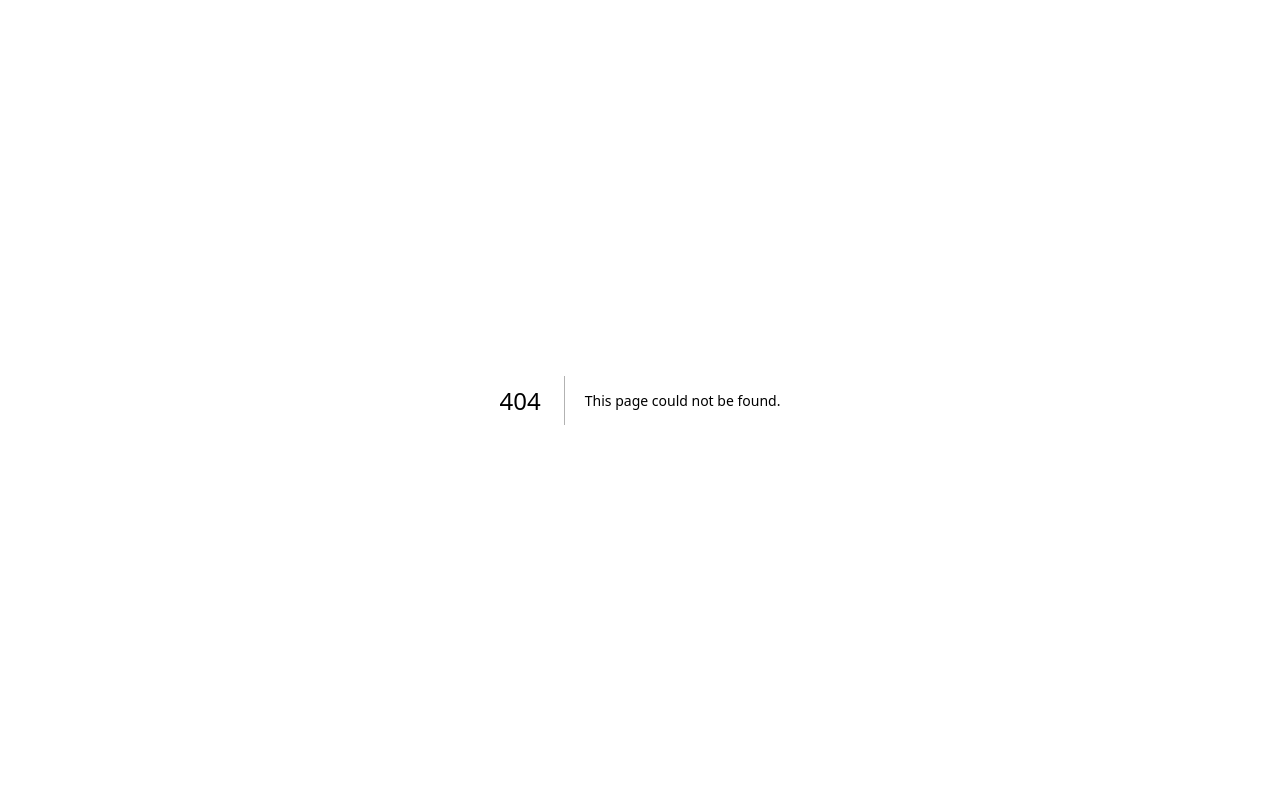
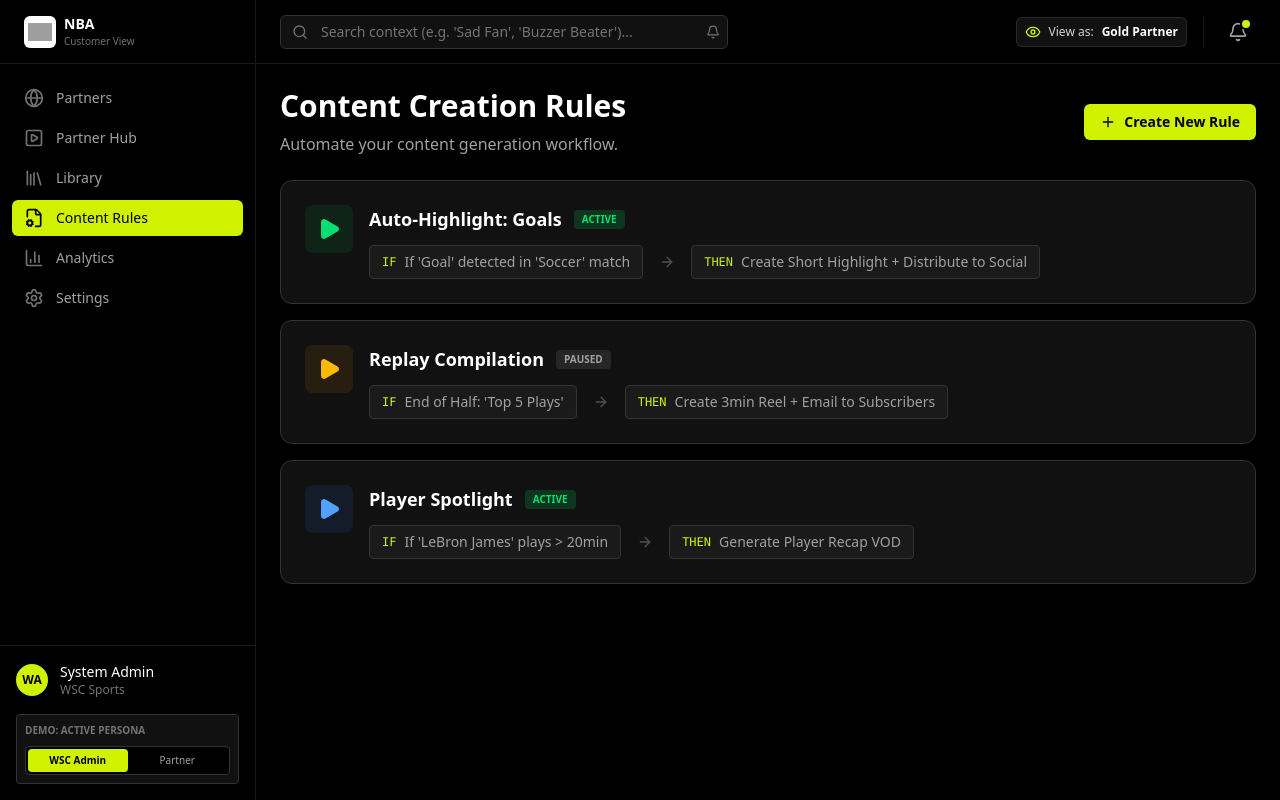
Before and after one commit to itaivelt/WSC_Sports, a Next.js app: page /WSC_Sports/rules in a window 1280 px wide. Before the commit this address had no page. Built offline with nearby package versions, Linux system fonts and the light colour scheme; grey boxes are pictures that could not be loaded.

Commit message:
feat: Implement new pages for content library, rule management, and partner overview, including shared layout and filter components.

```diff
--- a/app/(app)/admin/partners/page.tsx
+++ b/app/(app)/admin/partners/page.tsx
@@ -8,13 +8,14 @@
     const { setSelectedProvider } = useRightsProvider();
 
     const [partners] = useState([
-        { id: 1, name: "NBA", logo: "https://cdn.nba.com/logos/leagues/logo-nba.svg", status: "Active", users: 154, alerts: 2 },
-        { id: 2, name: "Premier League", logo: "https://upload.wikimedia.org/wikipedia/en/f/f2/Premier_League_Logo.svg", status: "Active", users: 89, alerts: 0 },
-        { id: 3, name: "Bundesliga", logo: "https://upload.wikimedia.org/wikipedia/en/d/df/Bundesliga_logo_%282017%29.svg", status: "Maintenance", users: 62, alerts: 1 },
-        { id: 4, name: "La Liga", logo: "https://upload.wikimedia.org/wikipedia/commons/0/0f/LaLiga_logo_2023.svg", status: "Active", users: 105, alerts: 0 },
-        { id: 5, name: "Serie A", logo: "https://upload.wikimedia.org/wikipedia/commons/e/e9/Serie_A_logo_2019.svg", status: "Inactive", users: 12, alerts: 0 },
-        { id: 6, name: "UFC", logo: "https://upload.wikimedia.org/wikipedia/commons/9/92/UFC_Logo.svg", status: "Active", users: 230, alerts: 5 },
-        { id: 7, name: "F1", logo: "https://upload.wikimedia.org/wikipedia/commons/3/33/F1.svg", status: "Active", users: 45, alerts: 0 },
+        { id: 1, name: "FedEx", logo: "https://upload.wikimedia.org/wikipedia/commons/9/9d/FedEx_Express.svg", status: "Active", users: 120, alerts: 0 },
+        { id: 2, name: "ESPN", logo: "https://upload.wikimedia.org/wikipedia/commons/2/2f/ESPN_wordmark.svg", status: "Active", users: 312, alerts: 2 },
+        { id: 3, name: "TNT Sports", logo: "https://upload.wikimedia.org/wikipedia/commons/1/14/TNT_Sports_logo.svg", status: "Active", users: 189, alerts: 0 },
+        { id: 4, name: "State Farm", logo: "https://upload.wikimedia.org/wikipedia/commons/a/a2/State_Farm_logo.svg", status: "Active", users: 56, alerts: 0 },
+        { id: 5, name: "Nike", logo: "https://upload.wikimedia.org/wikipedia/commons/a/a6/Logo_NIKE.svg", status: "Active", users: 450, alerts: 1 },
+        { id: 6, name: "American Express", logo: "https://upload.wikimedia.org/wikipedia/commons/f/fa/American_Express_logo_%282018%29.svg", status: "Active", users: 95, alerts: 0 },
+        { id: 7, name: "Google", logo: "https://upload.wikimedia.org/wikipedia/commons/2/2f/Google_2015_logo.svg", status: "Active", users: 800, alerts: 3 },
+        { id: 8, name: "Beats by Dre", logo: "https://upload.wikimedia.org/wikipedia/commons/1/17/Beats_Electronics_logo.svg", status: "Maintenance", users: 45, alerts: 0 },
     ]);
 
     return (
--- /dev/null
+++ b/app/(app)/library/page.tsx
@@ -0,0 +1,62 @@
+"use client";
+
+import { Search, Filter, Folder, Image, Video, FileText } from "lucide-react";
+
+export default function LibraryPage() {
+    return (
+        <div className="space-y-6">
+            <div className="flex flex-col md:flex-row md:items-center justify-between gap-4">
+                <div>
+                    <h1 className="text-3xl font-extrabold text-white mb-2">Content Library</h1>
+                    <p className="text-neutral-400">Centralized asset management and archive.</p>
+                </div>
+                <div className="flex items-center gap-3">
+                    <div className="relative">
+                        <Search className="absolute left-3 top-1/2 -translate-y-1/2 w-4 h-4 text-neutral-500" />
+                        <input
+                            type="text"
+                            placeholder="Search assets..."
+                            className="bg-[#1a1a1a] border border-[#333] text-white pl-10 pr-4 py-2 rounded-md focus:outline-none focus:border-[#d0f200] w-64 text-sm"
+                        />
+                    </div>
+                </div>
+            </div>
+
+            <div className="grid grid-cols-1 md:grid-cols-4 gap-6">
+                <div className="col-span-1 bg-[#111] p-4 rounded-xl border border-[#333] h-[calc(100vh-200px)]">
+                    <h3 className="font-bold text-white mb-4 flex items-center gap-2">
+                        <Filter className="w-4 h-4" /> Filters
+                    </h3>
+                    <div className="space-y-4 text-sm text-neutral-400">
+                        <div className="space-y-2">
+                            <div className="font-medium text-white">Type</div>
+                            <label className="flex items-center gap-2"><input type="checkbox" className="rounded bg-[#333] border-none" /> Video</label>
+                            <label className="flex items-center gap-2"><input type="checkbox" className="rounded bg-[#333] border-none" /> Image</label>
+                            <label className="flex items-center gap-2"><input type="checkbox" className="rounded bg-[#333] border-none" /> Document</label>
+                        </div>
+                        <div className="space-y-2">
+                            <div className="font-medium text-white">Date</div>
+                            <label className="flex items-center gap-2"><input type="checkbox" className="rounded bg-[#333] border-none" /> Last 24h</label>
+                            <label className="flex items-center gap-2"><input type="checkbox" className="rounded bg-[#333] border-none" /> Last Week</label>
+                        </div>
+                    </div>
+                </div>
+
+                <div className="col-span-3 grid grid-cols-1 sm:grid-cols-2 lg:grid-cols-3 gap-4 auto-rows-min">
+                    {[1, 2, 3, 4, 5, 6].map((i) => (
+                        <div key={i} className="bg-[#1a1a1a] rounded-lg overflow-hidden border border-[#333] hover:border-[#d0f200] transition-colors group cursor-pointer">
+                            <div className="aspect-video bg-neutral-800 relative">
+                                <img src={`https://loremflickr.com/400/225/sports?random=${i}`} className="w-full h-full object-cover" />
+                                <div className="absolute top-2 right-2 bg-black/60 px-1.5 py-0.5 rounded text-[10px] text-white">0:45</div>
+                            </div>
+                            <div className="p-3">
+                                <div className="font-medium text-white text-sm mb-1 truncate">Game Highlight #{i}</div>
+                                <div className="text-xs text-neutral-500">Feb {14 - i}, 2026 • 15 MB</div>
+                            </div>
+                        </div>
+                    ))}
+                </div>
+            </div>
+        </div>
+    );
+}
--- /dev/null
+++ b/app/(app)/rules/page.tsx
@@ -0,0 +1,58 @@
+"use client";
+
+import { Save, Plus, ArrowRight, Video, FileText, Image, Layout, Settings, Play } from "lucide-react";
+
+export default function RulesPage() {
+    return (
+        <div className="space-y-6">
+            <div className="flex flex-col md:flex-row md:items-center justify-between gap-4">
+                <div>
+                    <h1 className="text-3xl font-extrabold text-white mb-2">Content Creation Rules</h1>
+                    <p className="text-neutral-400">Automate your content generation workflow.</p>
+                </div>
+                <div className="flex items-center gap-3">
+                    <button className="bg-[#d0f200] hover:bg-[#badd00] text-black px-4 py-2 rounded-md font-bold text-sm flex items-center transition-colors">
+                        <Plus className="w-4 h-4 mr-2" />
+                        Create New Rule
+                    </button>
+                </div>
+            </div>
+
+            <div className="space-y-4">
+                {[
+                    { id: 1, name: "Auto-Highlight: Goals", status: "Active", condition: "If 'Goal' detected in 'Soccer' match", action: "Create Short Highlight + Distribute to Social" },
+                    { id: 2, name: "Replay Compilation", status: "Paused", condition: "End of Half: 'Top 5 Plays'", action: "Create 3min Reel + Email to Subscribers" },
+                    { id: 3, name: "Player Spotlight", status: "Active", condition: "If 'LeBron James' plays > 20min", action: "Generate Player Recap VOD" },
+                ].map((rule) => (
+                    <div key={rule.id} className="bg-[#111] border border-[#333] rounded-xl p-6 group hover:border-neutral-500 transition-colors cursor-pointer relative overflow-hidden">
+                        <div className="absolute top-0 right-0 p-4 opacity-0 group-hover:opacity-100 transition-opacity">
+                            <Settings className="w-5 h-5 text-neutral-500 hover:text-white" />
+                        </div>
+                        <div className="flex items-start gap-4">
+                            <div className={`p-3 rounded-lg ${rule.id === 1 ? 'bg-green-500/10 text-green-400' : rule.id === 2 ? 'bg-amber-500/10 text-amber-400' : 'bg-blue-500/10 text-blue-400'}`}>
+                                <Play className="w-6 h-6 fill-current" />
+                            </div>
+                            <div className="flex-1">
+                                <div className="flex items-center gap-3 mb-1">
+                                    <h3 className="font-bold text-white text-lg">{rule.name}</h3>
+                                    <span className={`px-2 py-0.5 rounded text-[10px] font-bold uppercase ${rule.status === 'Active' ? 'bg-green-500/20 text-green-400' : 'bg-neutral-800 text-neutral-400'}`}>
+                                        {rule.status}
+                                    </span>
+                                </div>
+                                <div className="flex flex-col md:flex-row md:items-center gap-2 md:gap-4 mt-3 text-sm">
+                                    <div className="flex items-center gap-2 text-neutral-400 bg-[#1a1a1a] px-3 py-1.5 rounded border border-[#333]">
+                                        <span className="font-mono text-xs text-[#d0f200]">IF</span> {rule.condition}
+                                    </div>
+                                    <ArrowRight className="hidden md:block w-4 h-4 text-neutral-600" />
+                                    <div className="flex items-center gap-2 text-neutral-400 bg-[#1a1a1a] px-3 py-1.5 rounded border border-[#333]">
+                                        <span className="font-mono text-xs text-[#d0f200]">THEN</span> {rule.action}
+                                    </div>
+                                </div>
+                            </div>
+                        </div>
+                    </div>
+                ))}
+            </div>
+        </div>
+    );
+}
--- a/components/hub/FilterBar.tsx
+++ b/components/hub/FilterBar.tsx
@@ -16,12 +16,6 @@
                     <option>Soccer</option>
                     <option>Basketball</option>
                     <option>American Football</option>
-                </select>
-                <select className="bg-black border border-white/10 text-neutral-300 text-sm rounded-md focus:ring-[#d0f200] focus:border-[#d0f200] block p-2.5">
-                    <option>All Leagues</option>
-                    <option>Premier League</option>
-                    <option>NBA</option>
-                    <option>NFL</option>
                 </select>
                 <select className="bg-black border border-white/10 text-neutral-300 text-sm rounded-md focus:ring-[#d0f200] focus:border-[#d0f200] block p-2.5">
                     <option>All Seasons</option>
--- a/components/layout/Header.tsx
+++ b/components/layout/Header.tsx
@@ -33,11 +33,7 @@
 
             {/* Admin Controls */}
             <div className="flex items-center gap-3 mr-4 border-r border-white/10 pr-4 hidden md:flex">
-                {/* Clean/Dirty Feed Toggle [V1] */}
-                <div className="flex bg-[#111] rounded-md border border-white/10 p-1">
-                    <button className="px-2 py-1 text-xs font-medium rounded-sm bg-[#d0f200] text-black">Clean Feed</button>
-                    <button className="px-2 py-1 text-xs font-medium rounded-sm text-neutral-400 hover:text-white">TV Feed</button>
-                </div>
+                {/* Clean/Dirty Feed Toggle removed */}
 
                 {/* View As Simulator [V1] */}
                 <div className="flex items-center gap-2 bg-[#111] border border-white/10 rounded-md px-2 py-1.5 cursor-pointer hover:border-[#d0f200] transition-colors group">
--- a/components/layout/Sidebar.tsx
+++ b/components/layout/Sidebar.tsx
@@ -1,8 +1,8 @@
 import { useState, useRef, useEffect } from "react";
 import Link from "next/link";
-import { usePathname } from "next/navigation";
+import { usePathname, useRouter } from "next/navigation";
 import { cn } from "@/lib/utils";
-import { PlaySquare, BarChart3, Settings, Zap, ChevronDown, Check, Users, Globe, Building } from "lucide-react";
+import { PlaySquare, BarChart3, Settings, Zap, ChevronDown, Check, Users, Globe, Building, Library, FileCog } from "lucide-react";
 import { useRightsProvider, RightsProvider } from "@/lib/rights-provider-context";
 
 // Role Type Definition
@@ -19,6 +19,7 @@
 ];
 
 export function Sidebar({ className, onClose }: { className?: string; onClose?: () => void }) {
+    const router = useRouter();
     const pathname = usePathname();
     const { selectedProvider, setSelectedProvider } = useRightsProvider();
     const [isDropdownOpen, setIsDropdownOpen] = useState(false);
@@ -26,6 +27,29 @@
 
     // Demo State: Toggle between WSC Admin and Partner Admin
     const [userRole, setUserRole] = useState<UserRole>('WSC_ADMIN');
+
+    // Track last visited page for each role
+    const [lastVisited, setLastVisited] = useState<{ [key in UserRole]: string }>({
+        'WSC_ADMIN': '/hub',
+        'PARTNER_ADMIN': '/hub'
+    });
+
+    // Update last visited page when path changes
+    useEffect(() => {
+        setLastVisited(prev => ({
+            ...prev,
+            [userRole]: pathname
+        }));
+    }, [pathname, userRole]);
+
+    const handleRoleSwitch = (newRole: UserRole) => {
+        if (newRole === userRole) return;
+
+        // Navigate to last visited page for the new role, or default to /hub
+        const targetPath = lastVisited[newRole] || '/hub';
+        setUserRole(newRole);
+        router.push(targetPath);
+    };
 
     // Close dropdown when clicking outside
     useEffect(() => {
@@ -45,6 +69,8 @@
         ? [
             { name: "Partners", href: "/admin/partners", icon: Globe },
             { name: "Partner Hub", href: "/hub", icon: PlaySquare },
+            { name: "Library", href: "/library", icon: Library },
+            { name: "Content Rules", href: "/rules", icon: FileCog },
             { name: "Analytics", href: "/analytics", icon: BarChart3 },
             { name: "Settings", href: "/settings", icon: Settings },
         ]
@@ -59,8 +85,8 @@
         <div className={cn("flex h-full w-64 flex-col bg-black border-r border-[#1a1a1a]", className)}>
             {/* Header / Tenant Switcher */}
             <div className="flex h-16 items-center px-4 border-b border-[#1a1a1a] relative" ref={dropdownRef}>
-                {userRole === 'WSC_ADMIN' ? (
-                    /* WSC ADMIN: Dropdown to switch between partners */
+                {userRole === 'PARTNER_ADMIN' ? (
+                    /* PARTNER ADMIN: Dropdown to switch between RIGHTS they own (e.g. NBA/WNBA/G-League) */
                     <>
                         <div
                             className="flex items-center gap-2 w-full p-2 rounded-md hover:bg-[#1a1a1a] cursor-pointer group transition-colors relative"
@@ -101,14 +127,14 @@
                         )}
                     </>
                 ) : (
-                    /* PARTNER ADMIN: Static Header (cannot switch) */
+                    /* WSC ADMIN: Static Header (Always shows NBA as per requirement) */
                     <div className="flex items-center gap-2 w-full p-2 rounded-md">
                         <div className="bg-white p-1 rounded-md h-8 w-8 flex items-center justify-center overflow-hidden">
-                            <img src={currentProvider.logo} alt={currentProvider.name} className="w-full h-full object-contain" />
+                            <img src={PROVIDERS[0].logo} alt="NBA" className="w-full h-full object-contain" />
                         </div>
                         <div className="flex-1 min-w-0">
-                            <div className="text-sm font-bold text-white truncate">{selectedProvider}</div>
-                            <div className="text-[10px] text-neutral-500 truncate">Partner Admin Portal</div>
+                            <div className="text-sm font-bold text-white truncate">NBA</div>
+                            <div className="text-[10px] text-neutral-500 truncate">Customer View</div>
                         </div>
                     </div>
                 )}
@@ -159,13 +185,13 @@
                     <p className="text-[10px] text-neutral-500 mb-2 uppercase font-bold">Demo: Active Persona</p>
                     <div className="flex rounded bg-black p-0.5 border border-[#333]">
                         <button
-                            onClick={() => setUserRole('WSC_ADMIN')}
+                            onClick={() => handleRoleSwitch('WSC_ADMIN')}
                             className={cn("flex-1 text-[10px] py-1 rounded text-center transition-colors", userRole === 'WSC_ADMIN' ? "bg-[#d0f200] text-black font-bold" : "text-neutral-400 hover:text-white")}
                         >
                             WSC Admin
                         </button>
                         <button
-                            onClick={() => setUserRole('PARTNER_ADMIN')}
+                            onClick={() => handleRoleSwitch('PARTNER_ADMIN')}
                             className={cn("flex-1 text-[10px] py-1 rounded text-center transition-colors", userRole === 'PARTNER_ADMIN' ? "bg-[#d0f200] text-black font-bold" : "text-neutral-400 hover:text-white")}
                         >
                             Partner
```
